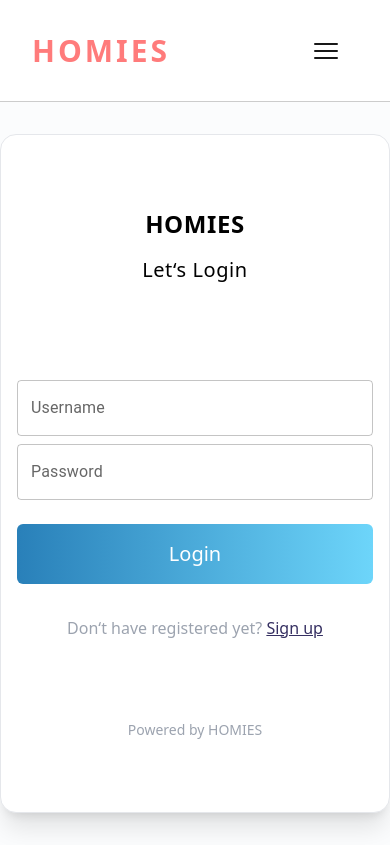
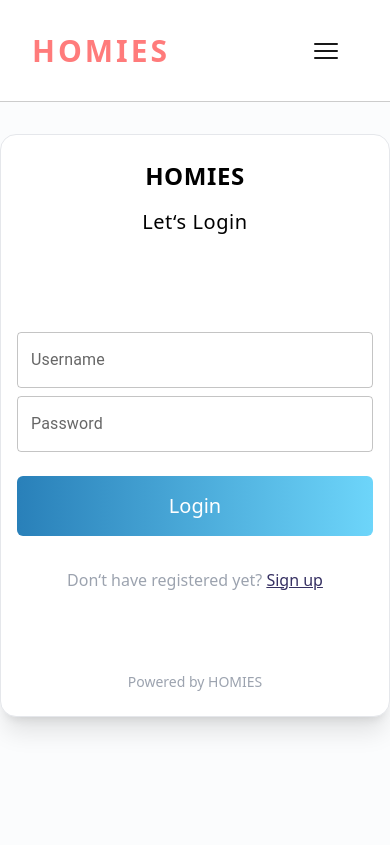
Before and after one commit to savan1810/homies, a Next.js app: page /login in a window 390 px wide. Built offline with nearby package versions, Linux system fonts and the light colour scheme.

Commit message:
seventh commit

```diff
--- a/app/login/page.js
+++ b/app/login/page.js
@@ -21,7 +21,7 @@ const Page = () => {
             <p className='text-xl font-medium '>HOMIES</p>
             <p className='text-4xl mt-4 font-semibold text-black'>Login to continue</p>
           </div>
-          <div className=' lg:w-3/5 w-full border  bg-white shadow-xl  rounded-2xl mx-auto flex justify-center items-center  sm:my-10 my-8 '>
+          <div className=' lg:w-3/5 w-full border  bg-white shadow-xl  rounded-2xl mx-auto flex justify-center items-center  sm:my-10 mt-8 mb-32 '>
             <div className=' z-10 px-4  w-full mx-auto flex flex-col items-center justify-center sm:gap-10 gap-20  '>
               <div className='text-2xl   mb-4 text-center  tracking-wide'>
                 <p className='font-semibold'>HOMIES</p>
```
